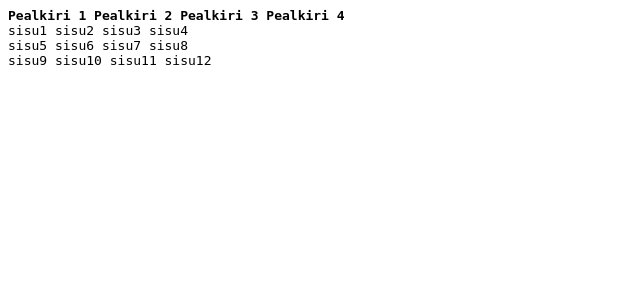
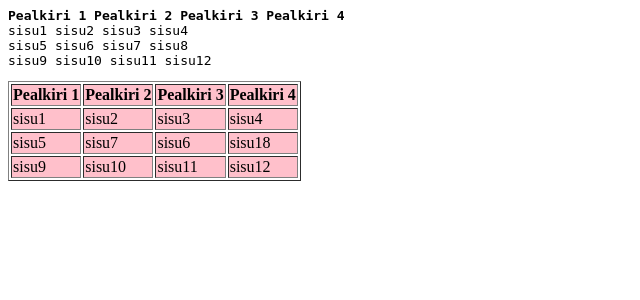
Before and after one commit to mhpreiman/harjutused, a PHP site: page /tabel-test.php in a window 1280 px wide. Shown: the top 300 px of the page, without its empty margins (0-640 px from the left). Run offline with PHP 8.4, Linux system fonts and the light colour scheme.

Commit message:
Prindi värviline tabel

```diff
--- a/tabel-test.php
+++ b/tabel-test.php
@@ -14,3 +14,18 @@ $minuTabel->lisaRidaPealkiri(array ('Pealkiri 1'=> 'sisu9',     //pealkirjad ja
                                     'Pealkiri 4'=> 'sisu12'));
 
 $minuTabel->prindiTabel();
+
+
+//Objekti loomine
+require_once 'tabelHTML.php';
+$htmlTabel = new tabelHTML(array('Pealkiri 1', 'Pealkiri 2', 'Pealkiri 3', 'Pealkiri 4'),'pink');
+
+//Meetodite kutsumine
+$htmlTabel->lisaRida(array('sisu1', 'sisu2', 'sisu3', 'sisu4'));
+$htmlTabel->lisaRidaPealkiri(array ('Pealkiri 1'=> 'sisu5',     //pealkirjad ja sisu korraga
+                                    'Pealkiri 3'=> 'sisu6',
+                                    'Pealkiri 2'=> 'sisu7',
+                                    'Pealkiri 4'=> 'sisu18'));
+$htmlTabel->lisaRida(array('sisu9', 'sisu10', 'sisu11', 'sisu12'));
+
+$htmlTabel->prindiTabel();
--- a/tabelHTML.php
+++ b/tabelHTML.php
@@ -14,4 +14,20 @@ class tabelHTML extends tabel {
         $this->setTaustaVarv($taustaVarv);
     }
 
+    function prindiTabel(){
+        echo '<table border="1">';
+        echo '<tr bgcolor="'.$this->taustaVarv.'">';
+
+        foreach ($this->pealkirjad as $pealkiri){
+            echo '<th>'.$pealkiri.'</th>';
+        }   echo '</tr>';
+
+        foreach ($this->tabeliSisu as $tabeliRida){
+            echo '<tr bgcolor="'.$this->taustaVarv.'">';
+            foreach ($tabeliRida as $element){
+                echo '<td>'.$element.'</td>';
+            }   echo '</tr>';
+        }
+        echo '</table>';
+    }
 }
```
